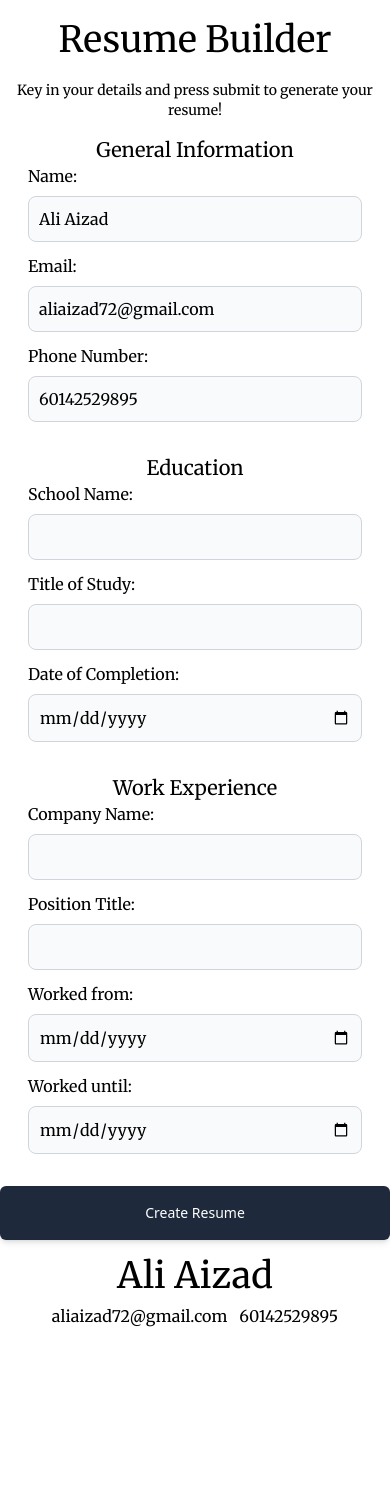
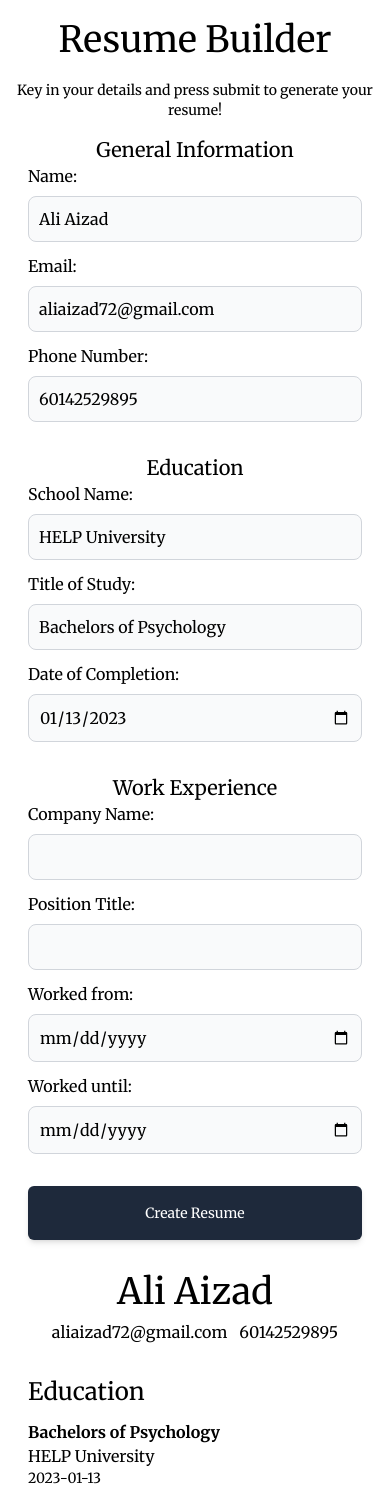
Before and after one commit to aliaizad72/resume-builder, a React (Vite) app: page / in a window 390 px wide. Before the commit the page ends 1344 px from the top, so only its background shows below. Built offline with nearby package versions, Linux system fonts and the light colour scheme.

Commit message:
Add education component resume

```diff
--- a/src/App.jsx
+++ b/src/App.jsx
@@ -11,9 +11,9 @@ export default function App() {
         email: "aliaizad72@gmail.com",
         phone: "60142529895",
         education: {
-            school: "",
-            title: "",
-            end: ""
+            school: "HELP University",
+            title: "Bachelors of Psychology",
+            end: "2023-01-13"
         },
         experience: {
             company: "",
@@ -48,11 +48,11 @@ export default function App() {
     }
 
     return (
-        <>
+        <div className="font-serif">
             <Header />
             <Description />
             <Form resume={resume} submitFn={createResumeObj} />
             <Resume resume={resume} />
-        </>
+        </div>
     )
 }
--- a/src/components/Description.jsx
+++ b/src/components/Description.jsx
@@ -1,6 +1,6 @@
 export default function Description() {
     return (
-        <p className="mb-4 text-center font-serif text-sm">
+        <p className="mb-4 text-center text-sm">
             Key in your details and press submit to generate your resume!
         </p>
     )
--- a/src/components/Form.jsx
+++ b/src/components/Form.jsx
@@ -4,7 +4,7 @@ import WorkExperience from "./form/WorkExperience.jsx";
 
 export default function Form({ resume, submitFn }) {
     return (
-        <form onSubmit={submitFn} className="md:w-[768px] md:mx-auto mb-4 flex flex-col gap-5">
+        <form onSubmit={submitFn} className="md:w-[768px] md:mx-auto mb-4 flex flex-col gap-5 px-7">
             <GeneralInfo name={resume.name} email={resume.email} phone={resume.phone}/>
             <Education school={resume.education.school} title={resume.education.title} end={resume.education.end}/>
             <WorkExperience company={resume.experience.company} position={resume.experience.position} start={resume.experience.start} end={resume.experience.end} />
--- a/src/components/Header.jsx
+++ b/src/components/Header.jsx
@@ -1,6 +1,6 @@
 export default function Header() {
     return (
-        <header className="font-serif text-4xl p-5 text-center">
+        <header className="text-4xl p-5 text-center">
             Resume Builder
         </header>
     )
--- a/src/components/Resume.jsx
+++ b/src/components/Resume.jsx
@@ -1,9 +1,11 @@
 import Info from "./resume/Info.jsx";
+import EducationRes from "./resume/EducationRes.jsx";
 
 export default function Resume({ resume }) {
     return (
-        <div className="mx-7 my-4 font-serif">
+        <div className="md:w-[768px] md:mx-auto mb-4 flex flex-col gap-5 px-7">
             <Info name={resume.name} email={resume.email} phone={resume.phone}/>
+            <EducationRes school={resume.education.school} title={resume.education.title} end={resume.education.end} />
         </div>
     )
 }
--- a/src/components/form/Education.jsx
+++ b/src/components/form/Education.jsx
@@ -1,20 +1,20 @@
 export default function Education({ school, title, end }) {
     return (
-        <div className="font-serif">
+        <div>
             <h2 className="text-xl text-center">
                 Education
             </h2>
-            <div className="mx-7 mb-3">
+            <div className="mb-3">
                 <label htmlFor="school" className="block mb-2 font-medium">School Name: </label>
                 <input type="text" id="school"
                        className="bg-gray-50 border border-gray-300 outline-none rounded-lg focus:border-blue-800 block w-full p-2.5" defaultValue={school}/>
             </div>
-            <div className="mx-7 mb-3">
+            <div className="mb-3">
                 <label htmlFor="studytitle" className="block mb-2 font-medium">Title of Study: </label>
                 <input type="text" id="studytitle"
                        className="bg-gray-50 border border-gray-300 outline-none rounded-lg focus:border-blue-800 block w-full p-2.5" defaultValue={title}/>
             </div>
-            <div className="mx-7 mb-3">
+            <div className="mb-3">
                 <label htmlFor="studyend" className="block mb-2 font-medium">Date of Completion: </label>
                 <input type="date" id="studyend" className="bg-gray-50 border border-gray-300 outline-none rounded-lg focus:border-blue-800 block w-full p-2.5" defaultValue={end}/>
             </div>
--- a/src/components/form/Generalnfo.jsx
+++ b/src/components/form/Generalnfo.jsx
@@ -1,20 +1,20 @@
 export default function GeneralInfo({ name, email, phone }) {
     return (
-        <div className="font-serif">
+        <div>
             <h2 className="text-xl text-center">
                 General Information
             </h2>
-            <div className="mx-7 mb-3">
+            <div className="mb-3">
                 <label htmlFor="name" className="block mb-2 font-medium">Name: </label>
                 <input type="text" id="name"
                        className="bg-gray-50 border border-gray-300 outline-none rounded-lg focus:border-blue-800 block w-full p-2.5" defaultValue={name} />
             </div>
-            <div className="mx-7 mb-3">
+            <div className="mb-3">
                 <label htmlFor="email" className="block mb-2 font-medium">Email: </label>
                 <input type="email" id="email"
                        className="bg-gray-50 border border-gray-300 outline-none rounded-lg focus:border-blue-800 block w-full p-2.5" defaultValue={email}/>
             </div>
-            <div className="mx-7 mb-3">
+            <div className="mb-3">
                 <label htmlFor="phone" className="block mb-2 font-medium">Phone Number: </label>
                 <input type="number" id="phone"
                        className="bg-gray-50 border border-gray-300 outline-none rounded-lg focus:border-blue-800 block w-full p-2.5" defaultValue={phone}/>
--- a/src/components/form/WorkExperience.jsx
+++ b/src/components/form/WorkExperience.jsx
@@ -1,27 +1,27 @@
 // eslint-disable-next-line react/prop-types
 export default function WorkExperience({ company, position, start, end }) {
     return (
-        <div className="font-serif">
+        <div>
             <h2 className="text-xl text-center">
                 Work Experience
             </h2>
             <div>
-                <div className="mx-7 mb-3">
+                <div className="mb-3">
                     <label htmlFor="company" className="block mb-2 font-medium">Company Name: </label>
                     <input type="text" id="company"
                            className="bg-gray-50 border border-gray-300 outline-none rounded-lg focus:border-blue-800 block w-full p-2.5" defaultValue={company}/>
                 </div>
-                <div className="mx-7 mb-3">
+                <div className="mb-3">
                     <label htmlFor="position" className="block mb-2 font-medium">Position Title: </label>
                     <input type="text" id="position"
                            className="bg-gray-50 border border-gray-300 outline-none rounded-lg focus:border-blue-800 block w-full p-2.5" defaultValue={position}/>
                 </div>
-                <div className="mx-7 mb-3">
+                <div className="mb-3">
                     <label htmlFor="workstart" className="block mb-2 font-medium">Worked from: </label>
                     <input type="date" id="workstart"
                            className="bg-gray-50 border border-gray-300 outline-none rounded-lg focus:border-blue-800 block w-full p-2.5" defaultValue={start}/>
                 </div>
-                <div className="mx-7 mb-3">
+                <div className="mb-3">
                     <label htmlFor="workend" className="block mb-2 font-medium">Worked until: </label>
                     <input type="date" id="workend"
                            className="bg-gray-50 border border-gray-300 outline-none rounded-lg focus:border-blue-800 block w-full p-2.5" defaultValue={end}/>
--- /dev/null
+++ b/src/components/resume/EducationRes.jsx
@@ -0,0 +1,14 @@
+export default function EducationRes({ school, title, end }) {
+    return (
+        <div>
+            <h1 className="text-2xl my-3">
+                Education
+            </h1>
+            <div>
+                <p><strong>{title}</strong></p>
+                <p>{school}</p>
+                <p className="text-sm">{end}</p>
+            </div>
+        </div>
+    )
+}
```
